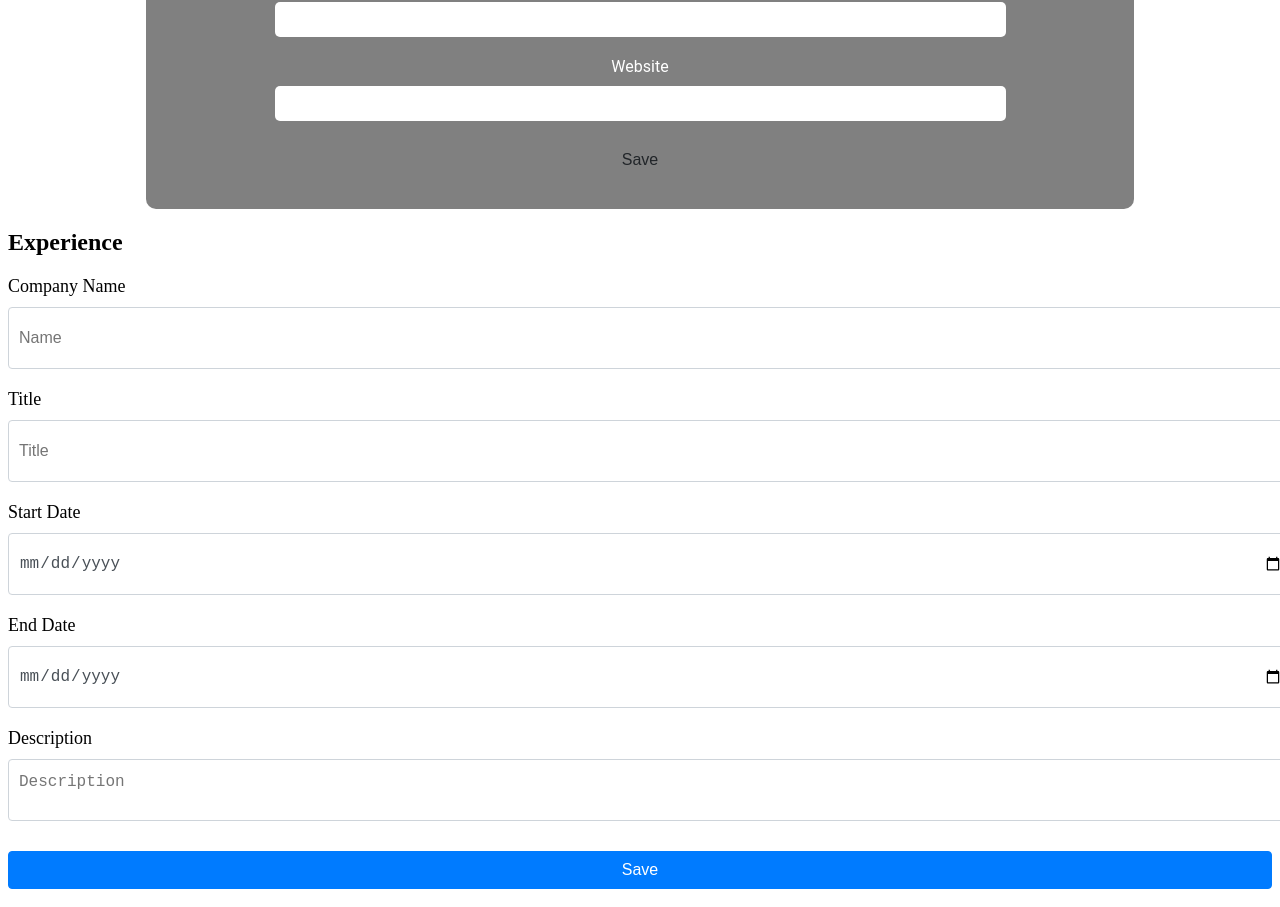
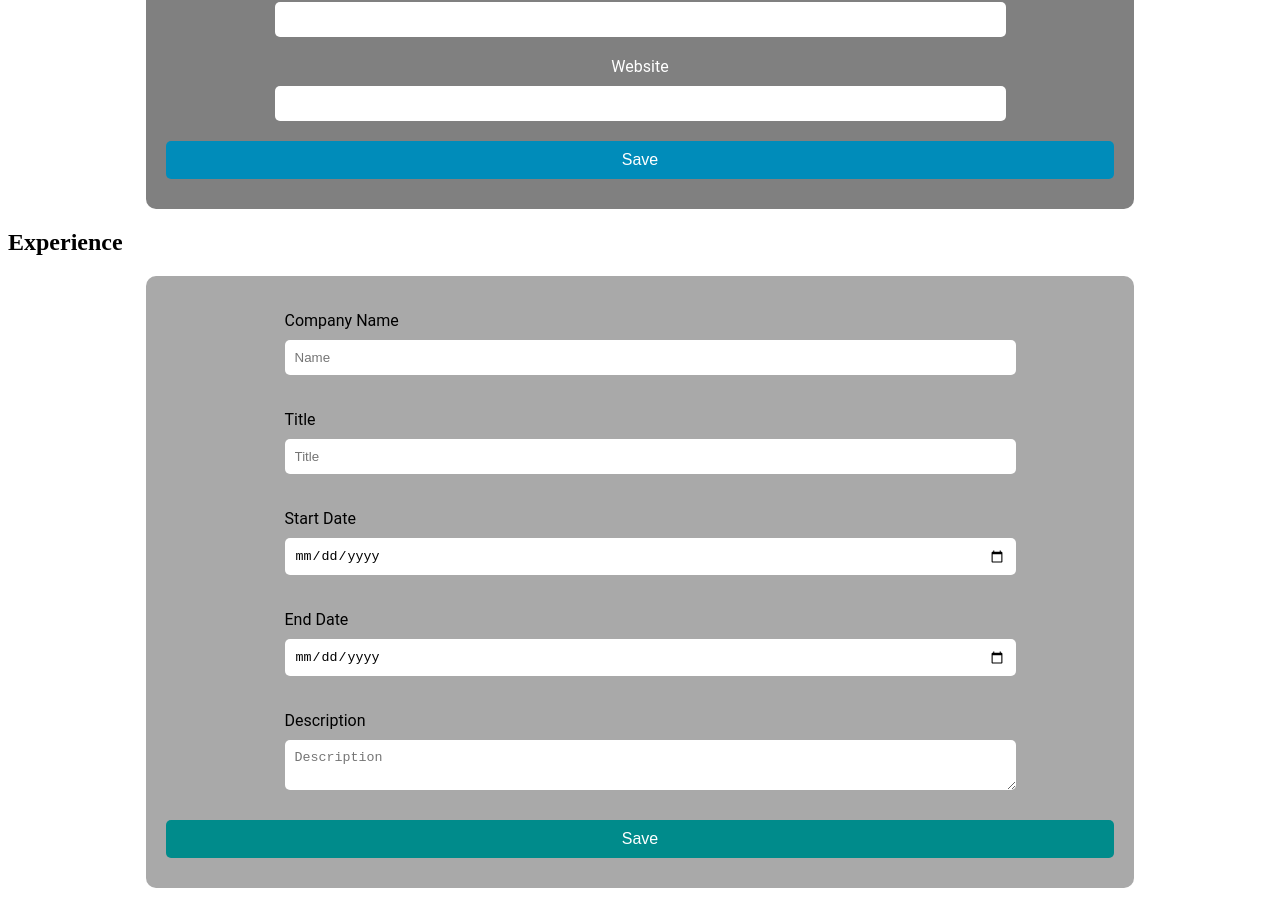
Before and after one commit to RamziRM/cv-project, a React (Create React App) app: page / in a window 1280 px wide. Shown: the part 604-1511 px from the top of the page. Built offline with nearby package versions, Linux system fonts and the light colour scheme.

Commit message:
updated to consistent them edit

```diff
--- a/src/styles/Experience.css
+++ b/src/styles/Experience.css
@@ -1,26 +1,39 @@
+.expForm {
+  display: flex;
+  flex-direction: column;
+  align-items: center;
+  margin: 0 auto;
+  width: 75%;
+  padding: 20px;
+  background-color: darkgray;
+  color: #000000;
+  font-family: 'Roboto', sans-serif;
+  border-radius: 10px;
+}
+
 .form-group {
-    margin-bottom: 20px;
-  }
+  width: 75%;
+  margin: 5px 0;
+  padding: 10px;
+  border-radius: 5px;
+  border: none;
+  outline: none;
+  display: flex;
+  flex-direction: column;
+}
 
   .form-group label {
-    display: block;
-    font-size: 18px;
-    margin-bottom: 10px;
+    margin-bottom: 5px;
+    font-size: 1rem;
   }
 
   .form-control {
-    display: block;
     width: 100%;
-    height: 40px;
+    margin: 5px 0;
     padding: 10px;
-    font-size: 16px;
-    line-height: 1.5;
-    color: #495057;
-    background-color: #fff;
-    background-clip: padding-box;
-    border: 1px solid #ced4da;
-    border-radius: 4px;
-    transition: border-color 0.15s ease-in-out, box-shadow 0.15s ease-in-out;
+    border-radius: 5px;
+    border: none;
+    outline: none;
   }
 
   .form-control:focus {
@@ -31,34 +44,14 @@
     box-shadow: 0 0 0 0.2rem rgba(0, 123, 255, 0.25);
   }
 
-  .btn {
-    display: inline-block;
-    font-weight: 400;
-    color: #212529;
-    text-align: center;
-    vertical-align: middle;
-    -webkit-user-select: none;
-    -moz-user-select: none;
-    -ms-user-select: none;
-    user-select: none;
-    background-color: transparent;
-    border: 1px solid transparent;
-    padding: 0.375rem 0.75rem;
-    font-size: 1rem;
-    line-height: 1.5;
-    border-radius: 0.25rem;
-    transition: color 0.15s ease-in-out, background-color 0.15s ease-in-out,
-      border-color 0.15s ease-in-out, box-shadow 0.15s ease-in-out;
-  }
-
   .btn-primary {
     color: #fff;
-    background-color: #007bff;
-    border-color: #007bff;
+    background-color: darkcyan;
+    border-color: darkcyan;
   }
 
   .btn-primary:hover {
     color: #fff;
-    background-color: #0069d9;
-    border-color: #0062cc;
+    background-color: #005b79;
+    border-color: #005b79;
   }
```
